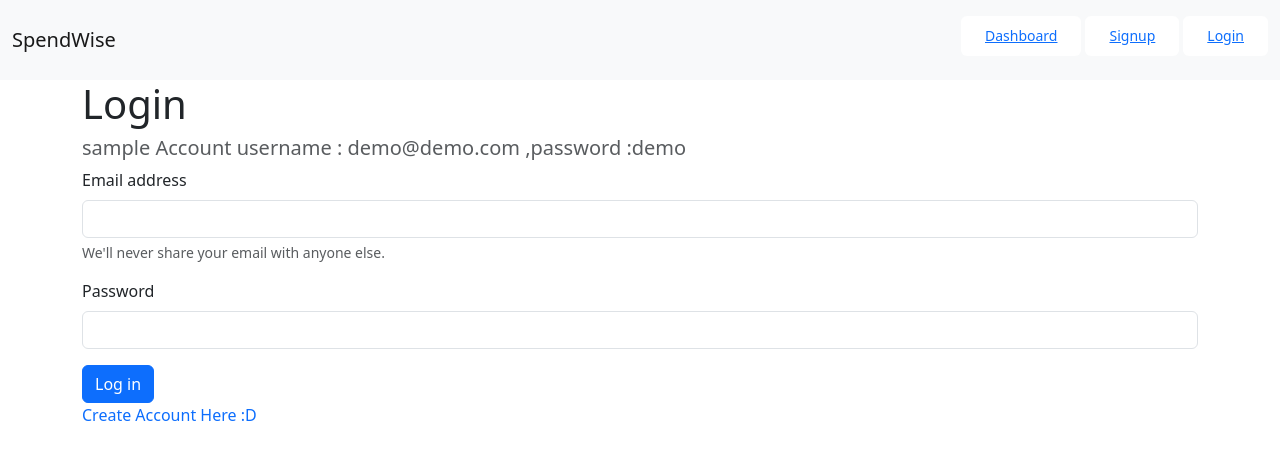
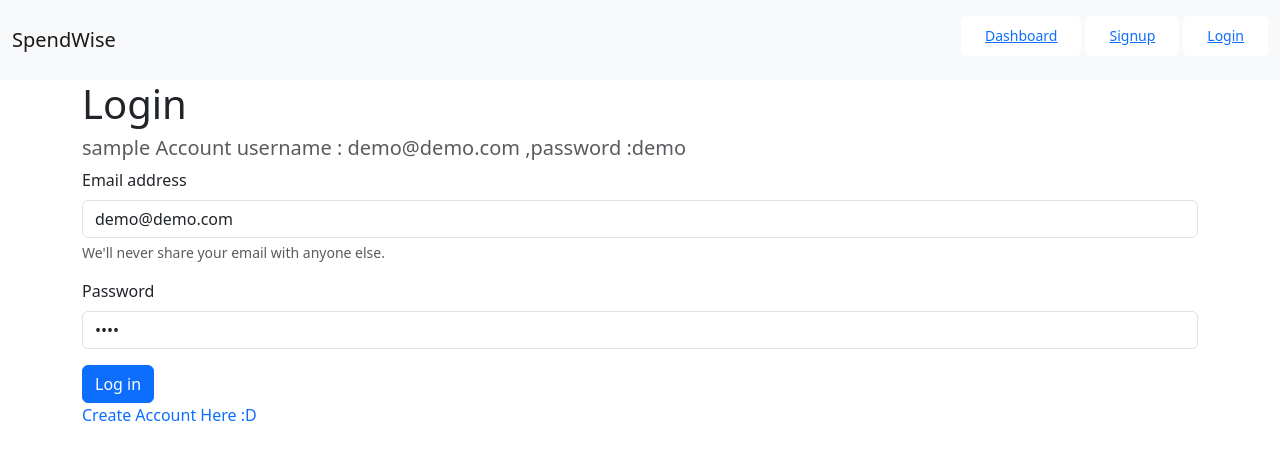
Before and after one commit to Donnion99/react_tracker, a React (Vite) app: page / in a window 1280 px wide. Shown: the top 460 px of the page. Built offline with nearby package versions, Linux system fonts and the light colour scheme.

Commit message:
Update login.tsx

```diff
--- a/src/Components/login.tsx
+++ b/src/Components/login.tsx
@@ -9,9 +9,9 @@
 // const history = createBrowserHistory();
 
 function Login() {
-  const [email, Setemail] = useState("");
-  const [pass, Setpass] = useState("");
-  const [User, Setuser] = useState();
+  const [email, Setemail] = useState("demo@demo.com");
+  const [pass, Setpass] = useState("demo");
+  const [User, Setuser] = useState("");
   const [Redirect, setRedirect] = useState(Boolean);
   const navigate = useNavigate();
   const locations = useLocation();
@@ -79,6 +79,7 @@
             className="form-control"
             id="exampleInputEmail1"
             aria-describedby="emailHelp"
+            value={email && email}
             onChange={(e) => {
               Setemail(e.target.value);
             }}
@@ -96,6 +97,7 @@
             type="password"
             className="form-control"
             id="exampleInputPassword1"
+            value={pass && pass}
             onChange={(e) => {
               Setpass(e.target.value);
             }}
```
